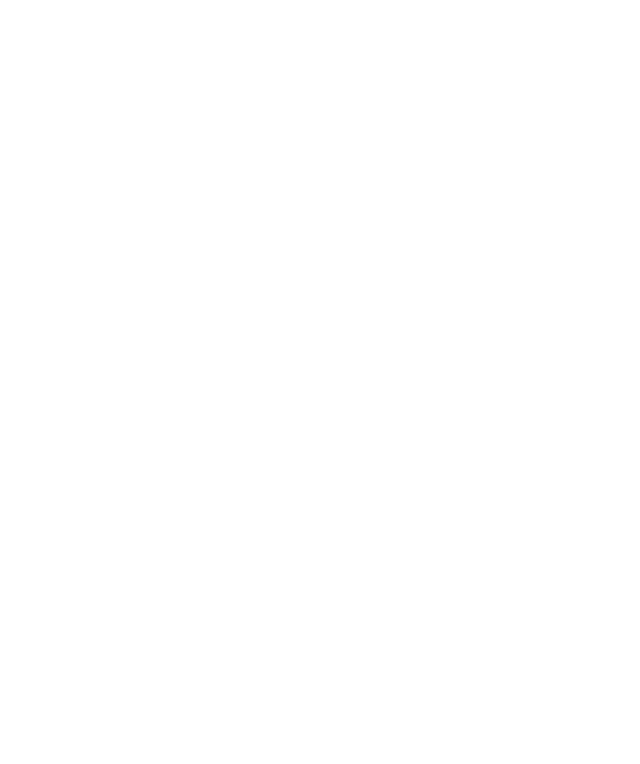
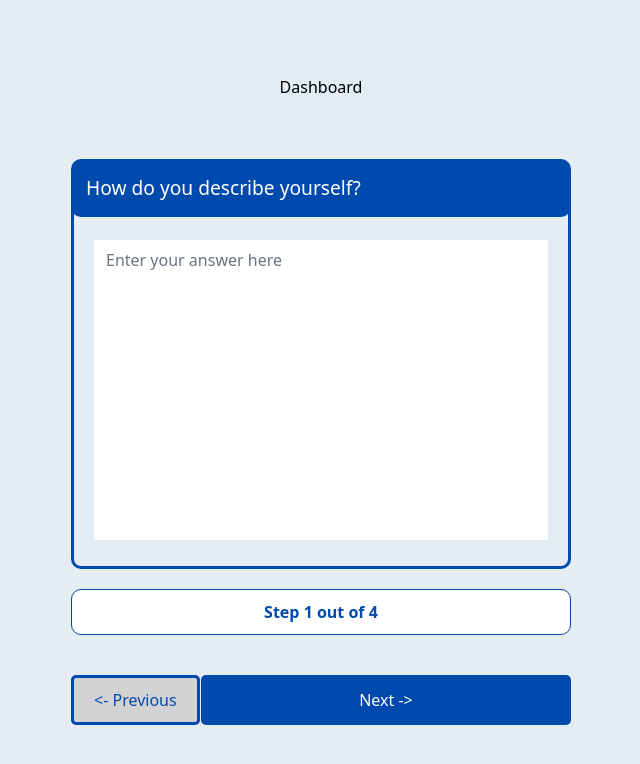
Before and after one commit to AlvesBernardo/CMDFrontend, a React (Vite) app: page /questionnaire in a window 1280 px wide. Before the commit this address had no page. Shown: the top 764 px of the page, without its empty margins (319-959 px from the left). Built offline with nearby package versions, Linux system fonts and the light colour scheme.

Commit message:
Changed naming from questionary to questionnaire

```diff
--- a/src/App.jsx
+++ b/src/App.jsx
@@ -2,13 +2,13 @@ import {BrowserRouter, Route, Routes} from "react-router-dom";
 import SignIn from "./screens/SignIn/SignIn.jsx";
 import Dashboard from "./screens/Dashboard/Dashboard.jsx";
 import SignUp from "./screens/SignUp/SignUp.jsx";
-import Questionairy from "./screens/Questionary/Questionary.jsx";
+import Questionnaire from "./screens/Questionnaire/Questionnaire.jsx";
 
 function App() {
   return (
       <BrowserRouter>
         <Routes>
-            <Route path="/" element={<Questionairy />} />
+            <Route path="/questionnaire" element={<Questionnaire />} />
             <Route path="/" element={<SignIn />} />
             <Route path="/signup" element={<SignUp />} />
             <Route path="/dashboard" element={<Dashboard />} />
--- a/src/css/screens/_questionary.scss
+++ b/src/css/screens/_questionnaire.scss
@@ -1,4 +1,4 @@
-.questionary-container {
+.questionnaire-container {
   display: flex;
   flex-direction: column;
   justify-content: center;
@@ -103,4 +103,17 @@ textarea {
   .submit-button {
     background-color: #28a745;
   }
+
+  .test-button {
+    background-color: red !important; /* This should visibly apply red background */
+  }
+
+
+  .dashboard-button {
+    background-color: #ffff;
+    border: 3px solid #004aad;
+    color: #004aad;
 }
+
+
+}
--- a/src/screens/Questionary/Questionary.jsx
+++ b/src/screens/Questionnaire/Questionnaire.jsx
@@ -1,9 +1,11 @@
 import React, { useState, useEffect } from 'react';
-import '../../css/screens/_questionary.scss';
+import '../../css/screens/_questionnaire.scss';
+import { useNavigate } from 'react-router-dom';
 
-function Questionary() {
+function questionnaire() {
   const [questions, setQuestions] = useState([]);
   const [currentStep, setCurrentStep] = useState(0);
+  const navigate = useNavigate();
 
   useEffect(() => {
     fetch('/questions.json') // Path to the questions JSON file
@@ -38,7 +40,15 @@ function Questionary() {
   };
 
   return (
-    <div className="questionary-container">
+    <div className="questionnaire-container" style={{ position: 'relative' }}>
+      {/* Dashboard Button */}
+      <button
+        className="dashboard-button"
+        onClick={() => navigate('/dashboard')}
+      >
+        Dashboard
+      </button>
+
       {questions.length > 0 && (
         <>
           <div className="question-box">
@@ -80,4 +90,4 @@ function Questionary() {
   );
 }
 
-export default Questionary;
+export default questionnaire;
```
